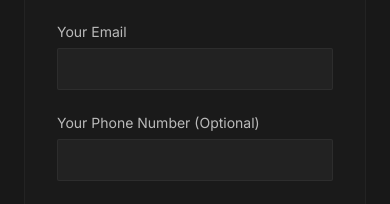
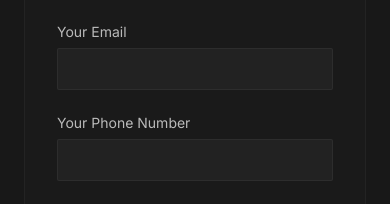
Before and after one commit to Priyanshu4206/pai-design-lab-front, a React (Vite) app: page /contact in a window 390 px wide. Shown: the part 1107-1311 px from the top of the page. Built offline with nearby package versions, Linux system fonts and the light colour scheme; no server answers.

Commit message:
phone number made compulsory

```diff
--- a/src/pages/ContactPage/index.jsx
+++ b/src/pages/ContactPage/index.jsx
@@ -290,6 +290,10 @@ const ContactPage = () => {
       Swal.fire('Error', 'Please provide your email address.', 'error');
       return;
     }
+    if (!formState.phone) {
+      Swal.fire('Error', 'Please provide your phone number.', 'error');
+      return;
+    }
     if (!formState.message || formState.message.trim() === '') {
       Swal.fire('Error', 'Please provide a message.', 'error');
       return;
@@ -298,7 +302,7 @@ const ContactPage = () => {
     const templateParams = {
       name: formState.name || 'Anonymous', // Use 'Anonymous' if name is not provided
       email: formState.email,
-      phone: formState.phone || 'Not provided', // Phone number (optional)
+      phone: formState.phone, // Phone number is now required
       // subject: formState.subject, // Subject is commented out for now
       message: formState.message,
       'g-recaptcha-response': captchaToken,
@@ -418,13 +422,14 @@ const ContactPage = () => {
                     </FormGroup>
 
                     <FormField style={{ marginBottom: '1.5rem' }}>
-                      <Label htmlFor="phone">Your Phone Number (Optional)</Label>
+                      <Label htmlFor="phone">Your Phone Number</Label>
                       <Input
                         type="tel"
                         id="phone"
                         name="phone"
                         value={formState.phone}
                         onChange={handleChange}
+                        required
                       />
                     </FormField>
 
```
